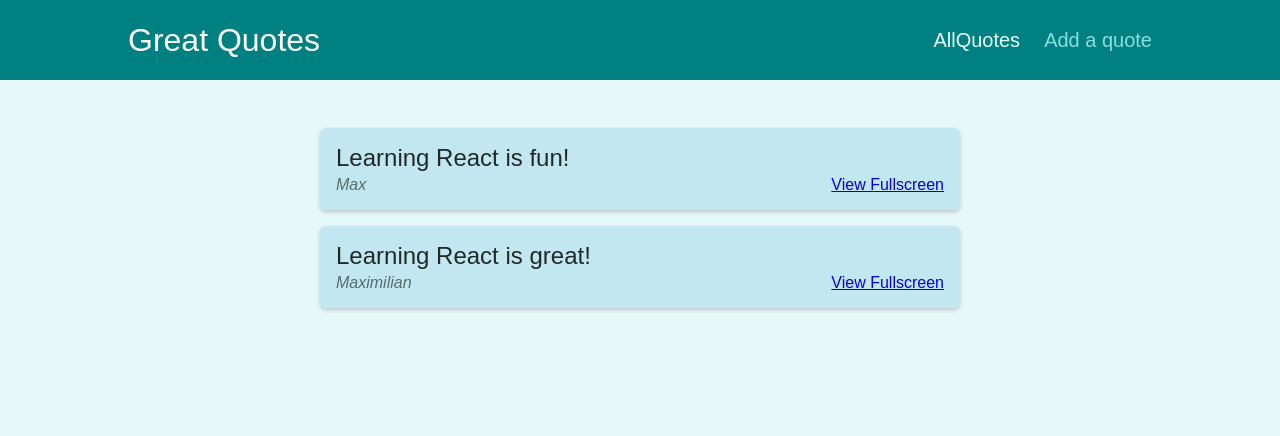
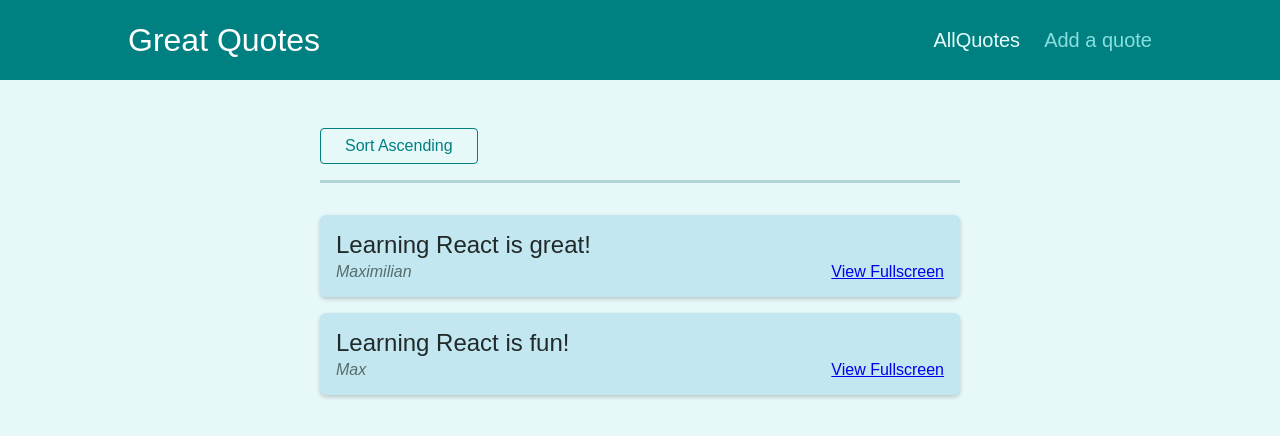
Before and after one commit to kuprelweronika/react_udemy_course, a React (Create React App) app: page /quotes in a window 1280 px wide. Shown: the top 436 px of the page. Built offline with nearby package versions, Linux system fonts and the light colour scheme.

Commit message:
added comments, and query parameters

```diff
--- a/src/components/pages/NewQuote.js
+++ b/src/components/pages/NewQuote.js
@@ -1,8 +1,12 @@
+import { useHistory } from "react-router-dom";
 import QuoteForm from "./../quotes/QuoteForm";
 
 const NewQuote = () => {
+  const history = useHistory();
+
   const addQuoteHandler = (quoteData) => {
     console.log(quoteData);
+    history.push("/quotes");
   };
   return <QuoteForm onAddQuote={addQuoteHandler} />;
 };
--- a/src/components/pages/QuoteDetail.js
+++ b/src/components/pages/QuoteDetail.js
@@ -2,6 +2,7 @@
 import { Fragment } from "react";
 import Comments from "./../comments/Comments";
 import HighlightedQuote from "../quotes/HighlightedQuote";
+import { Link } from "react-router-dom";
 
 const DUMMY_QUOTES = [
   { id: "q1", author: "Max", text: "Learning React is fun!" },
@@ -19,6 +20,11 @@
   return (
     <Fragment>
       <HighlightedQuote text={quote.text} author={quote.author} />
+      <div className="centered">
+        <Link className="btn--flat" to={`/quotes/${params.quoteId}/comments`}>
+          Load Comments
+        </Link>
+      </div>
       <Route path={`/quotes/${params.quoteId}/comments`}>
         <Comments />
       </Route>
--- a/src/components/quotes/QuoteForm.js
+++ b/src/components/quotes/QuoteForm.js
@@ -1,5 +1,6 @@
-import { useRef } from "react";
-
+import { useRef, useState } from "react";
+import { Fragment } from "react";
+import { Prompt } from "react-router-dom";
 import Card from "./../UI/Card";
 import LoadingSpinner from "./../UI/LoadingSpinner";
 import classes from "./QuoteForm.module.css";
@@ -7,6 +8,7 @@
 const QuoteForm = (props) => {
   const authorInputRef = useRef();
   const textInputRef = useRef();
+  const [isEntering, setIsEntering] = useState(false);
 
   function submitFormHandler(event) {
     event.preventDefault();
@@ -18,10 +20,27 @@
 
     props.onAddQuote({ author: enteredAuthor, text: enteredText });
   }
+  const formFocusHandler = () => {
+    setIsEntering(true);
+  };
+  const finishEnteringHandler = () => {
+    setIsEntering(false);
+  };
 
   return (
+    <Fragment>
+      <Prompt
+        when={isEntering}
+        message={(location) =>
+          "are you sure you want to leave? all your entered data will be lost"
+        }
+      />
       <Card>
-      <form className={classes.form} onSubmit={submitFormHandler}>
+        <form
+          onFocus={formFocusHandler}
+          className={classes.form}
+          onSubmit={submitFormHandler}
+        >
           {props.isLoading && (
             <div className={classes.loading}>
               <LoadingSpinner />
@@ -37,10 +56,13 @@
             <textarea id="text" rows="5" ref={textInputRef}></textarea>
           </div>
           <div className={classes.actions}>
-          <button className="btn">Add Quote</button>
+            <button onClick={finishEnteringHandler} className="btn">
+              Add Quote
+            </button>
           </div>
         </form>
       </Card>
+    </Fragment>
   );
 };
 
--- a/src/components/quotes/QuoteList.js
+++ b/src/components/quotes/QuoteList.js
@@ -1,13 +1,40 @@
-import { Fragment } from 'react';
+import { Fragment } from "react";
+import { useHistory, useLocation } from "react-router-dom";
+import QuoteItem from "./QuoteItem";
+import classes from "./QuoteList.module.css";
 
-import QuoteItem from './QuoteItem';
-import classes from './QuoteList.module.css';
+const sortQuotes = (quotes, ascending) => {
+  return quotes.sort((quoteA, quoteB) => {
+    if (ascending) {
+      return quoteA.id > quoteB.id ? 1 : -1;
+    } else {
+      return quoteA.id < quoteB.id ? 1 : -1;
+    }
+  });
+};
 
 const QuoteList = (props) => {
+  const history = useHistory();
+  const location = useLocation();
+
+  const queryParams = new URLSearchParams(location.search);
+  console.log(queryParams);
+  const isSortingAscending = queryParams.get("sort") === "asc";
+
+  const sortedQuotes = sortQuotes(props.quotes, isSortingAscending);
+
+  const changeSortingHandler = () => {
+    history.push("/quotes?sort=" + (isSortingAscending ? "desc" : "asc"));
+  };
   return (
     <Fragment>
+      <div className={classes.sorting}>
+        <button onClick={changeSortingHandler}>
+          Sort {isSortingAscending ? "Descending" : "Ascending"}
+        </button>
+      </div>
       <ul className={classes.list}>
-        {props.quotes.map((quote) => (
+        {sortedQuotes.map((quote) => (
           <QuoteItem
             key={quote.id}
             id={quote.id}
```
Also changed, not shown: 1 other file (tests, documents, lock files or other folders). Lines whose indentation alone changed are shown as unchanged.
